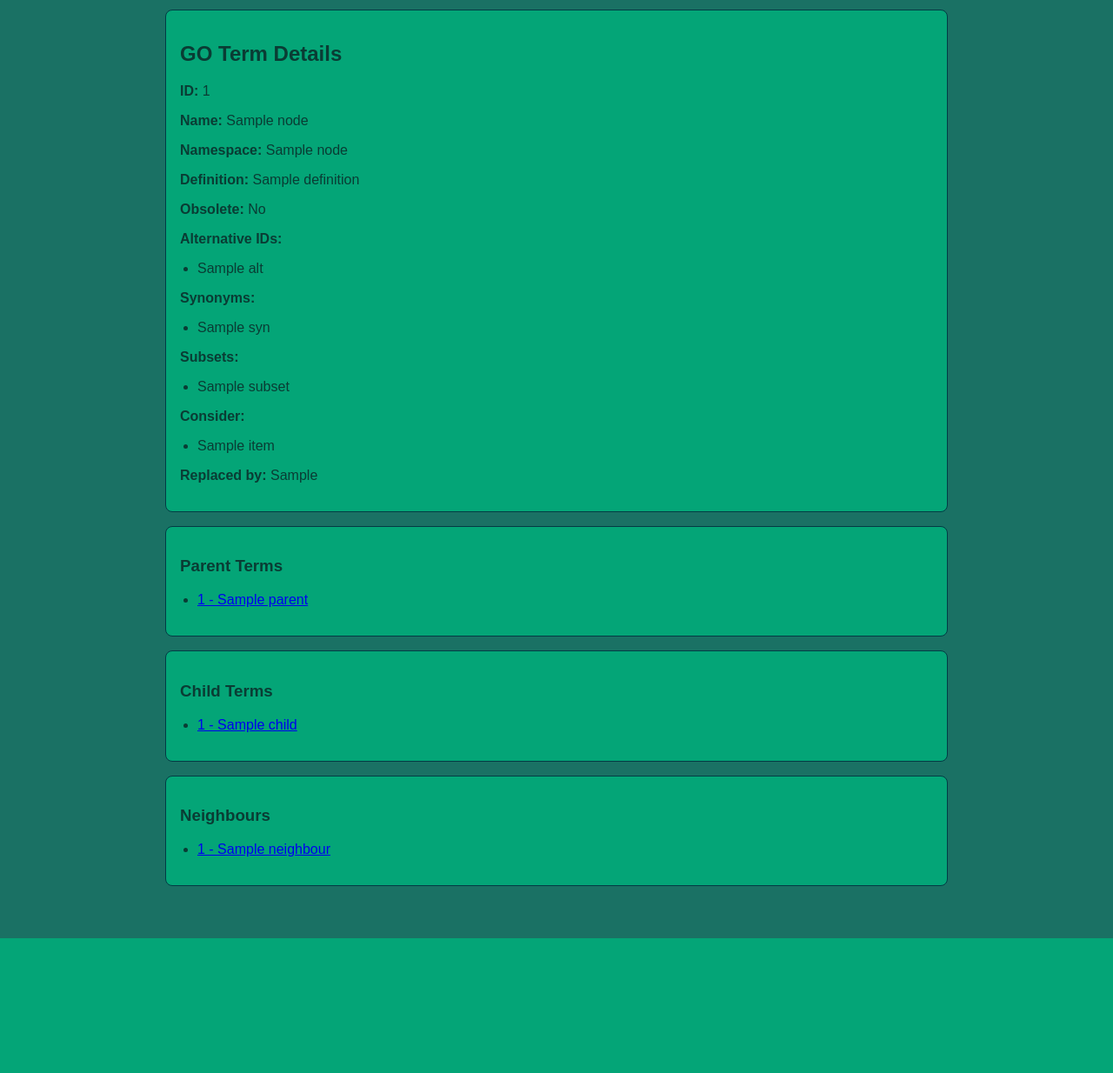
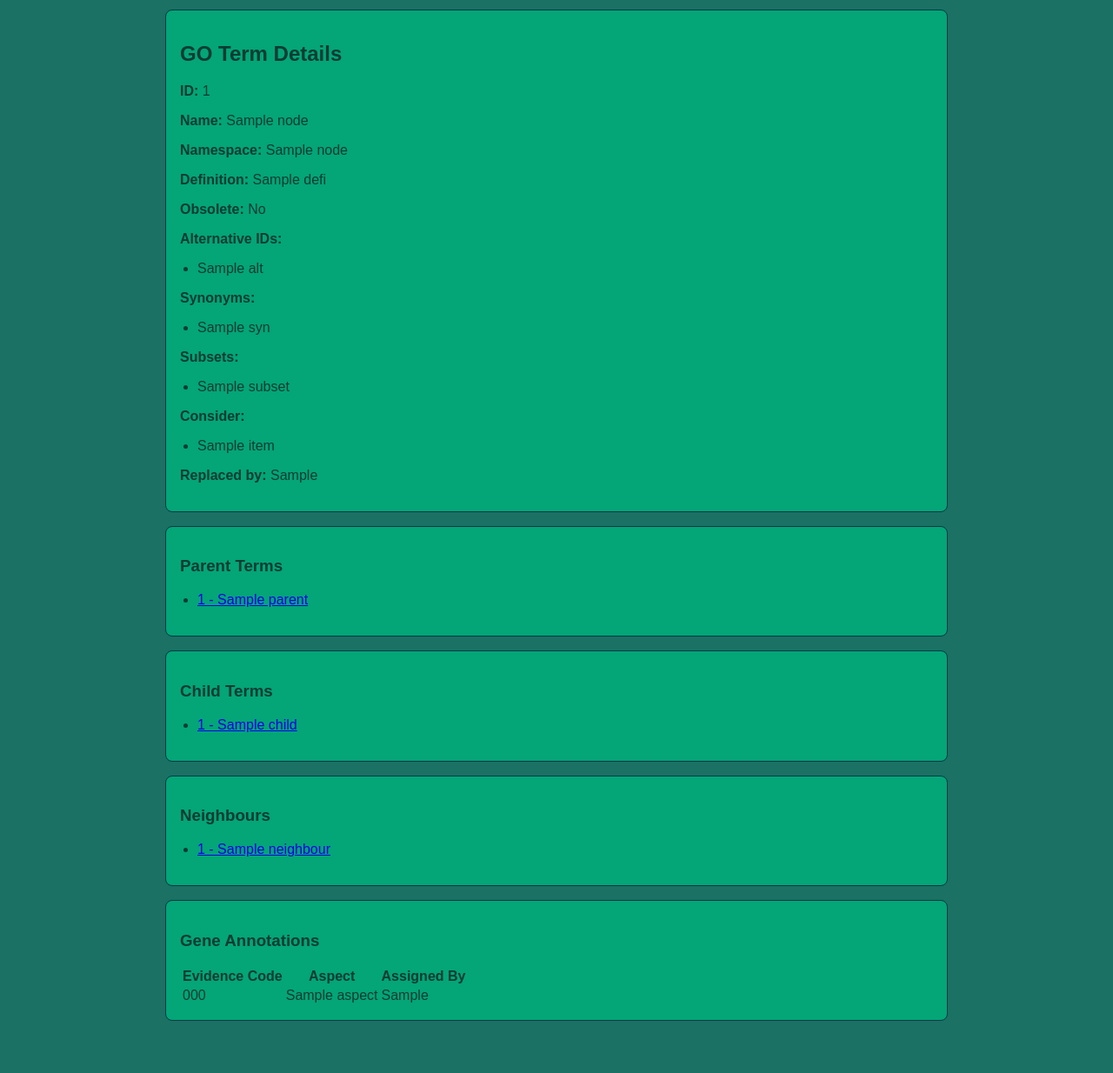
Before and after one commit to karencavina/Advance-programming-project-25-26, a Flask app: template templates/term_detail.html in a window 1280 px wide. Shown: the part 196-1430 px from the top of the page at 87% size. Before the commit the page ends 1275 px from the top, so only its background shows below. Run offline with Flask 3, Linux system fonts and the light colour scheme; the template is opened without the code that fills it: most values are stand-ins (such as "Sample title", 1, 10 or a date in 2020).

Commit message:
Add gene annotations section to term detail page
Added a section to display gene annotations for the GO term.

```diff
--- a/templates/term_detail.html
+++ b/templates/term_detail.html
@@ -8,7 +8,7 @@
       <p><strong>ID:</strong> {{ node.go_id }}</p>
       <p><strong>Name:</strong> {{ node.name }}</p>
       <p><strong>Namespace:</strong> {{ node.namespace }}</p>
-      <p><strong>Definition:</strong> {{ node.definition }}</p>
+      <p><strong>Definition:</strong> {{ node.defi}}</p>
       <p><strong>Obsolete:</strong> {{ "Yes" if node.is_obsolete else "No" }}</p>
 
       {% if node.alt_ids %}
@@ -105,4 +105,27 @@
       <p>No neighbouring terms found.</p>
     {% endif %}
   </section>
+
+  <section class="card">
+    <h3>Gene Annotations</h3>
+    {% if annotations %}
+      <table>
+        <tr>
+          <th>Evidence Code</th>
+          <th>Aspect</th>
+          <th>Assigned By</th>
+        </tr>
+
+        {% for ann in annotations %}
+            <tr>
+              <td>{{ ann.evidence_code }}</td>
+              <td>{{ ann.aspect }}</td>
+              <td>{{ ann.assigned_by }}</td>
+            </tr>
+        {% endfor %}
+      </table>
+    {% else %}
+      <p>No gene annotations found for this term.</p>
+    {% endif %}
+  </section>
 {% endblock %}
```
